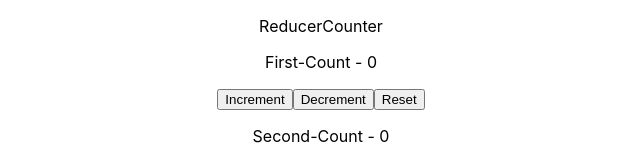
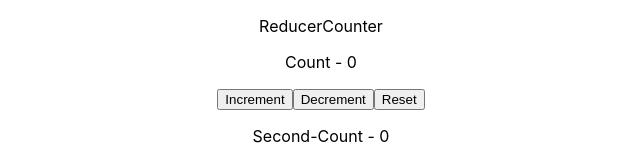
Before and after one commit to priyabratagig/react-hooks, a React (Create React App) app: page / in a window 1280 px wide. Shown: the top 160 px of the page, without its empty margins (319-959 px from the left). Built offline with nearby package versions, Linux system fonts and the light colour scheme.

Commit message:
multiple useReducer

```diff
--- a/src/Components/useReducer/ReducerCounter.js
+++ b/src/Components/useReducer/ReducerCounter.js
@@ -1,47 +1,37 @@
 import React, { useReducer } from 'react'
 //useReducer is used for state management
 //useState is built with useReducer
-const initialState = {
-    firstCounter: 0,
-    secondCounter: 0,
-};
-const INCREMENT_FIRST = 'INCREMENT_FIRST'
-const DECREMENT_FIRST = 'DECREMENT_FIRST'
-const RESET_FIRST = 'RESET_FIRST'
-const INCREMENT_SECOND = 'INCREMENT_SECOND'
-const DECREMENT_SECOND = 'DECREMENT_SECOND'
-const RESET_SECOND = 'RESET_SECOND'
+//when dealing multiple state variable with same state transition, good to use multiple useReducer
+const initialState = 0;
+const INCREMENT = 'INCREMENT'
+const DECREMENT = 'DECREMENT'
+const RESET = 'RESET'
 const reducer = (state, action) => {
-    switch (action.type) {
-        case INCREMENT_FIRST:
-            return { ...state, firstCounter: state.firstCounter + action.value };
-        case DECREMENT_FIRST:
-            return { ...state, firstCounter: state.firstCounter - action.value };
-        case RESET_FIRST:
-            return { ...state, firstCounter: initialState.firstCounter };
-        case INCREMENT_SECOND:
-            return { ...state, secondCounter: state.secondCounter + action.value };
-        case DECREMENT_SECOND:
-            return { ...state, secondCounter: state.secondCounter - action.value };
-        case RESET_SECOND:
-            return { ...state, secondCounter: initialState.secondCounter };
+    switch (action) {
+        case INCREMENT:
+            return state + 1;
+        case DECREMENT:
+            return state - 1;
+        case RESET:
+            return initialState;
         default:
-            return { ...state };
+            return state;
     };
 }
 function ReducerCounter() {
-    const [count, dispatch] = useReducer(reducer, initialState);
+    const [firstCount, dispatchFirst] = useReducer(reducer, initialState);
+    const [secondCount, dispatchSecond] = useReducer(reducer, initialState);
     return (
         <div>
             <p>ReducerCounter</p>
-            <p>First-Count - {count.firstCounter}</p>
-            <button onClick={() => dispatch({ type: INCREMENT_FIRST, value: 1 })}>Increment</button>
-            <button onClick={() => dispatch({ type: DECREMENT_FIRST, value: 1 })}>Decrement</button>
-            <button onClick={() => dispatch({ type: RESET_FIRST })}>Reset</button>
-            <p>Second-Count - {count.secondCounter}</p>
-            <button onClick={() => dispatch({ type: INCREMENT_SECOND, value: 1 })}>Increment</button>
-            <button onClick={() => dispatch({ type: DECREMENT_SECOND, value: 1 })}>Decrement</button>
-            <button onClick={() => dispatch({ type: RESET_SECOND })}>Reset</button>
+            <p>Count - {firstCount}</p>
+            <button onClick={() => dispatchFirst(INCREMENT)}>Increment</button>
+            <button onClick={() => dispatchFirst(DECREMENT)}>Decrement</button>
+            <button onClick={() => dispatchFirst(RESET)}>Reset</button>
+            <p>Second-Count - {secondCount}</p>
+            <button onClick={() => dispatchSecond(INCREMENT)}>Increment</button>
+            <button onClick={() => dispatchSecond(DECREMENT)}>Decrement</button>
+            <button onClick={() => dispatchSecond(RESET)}>Reset</button>
         </div>
     )
 }
```
